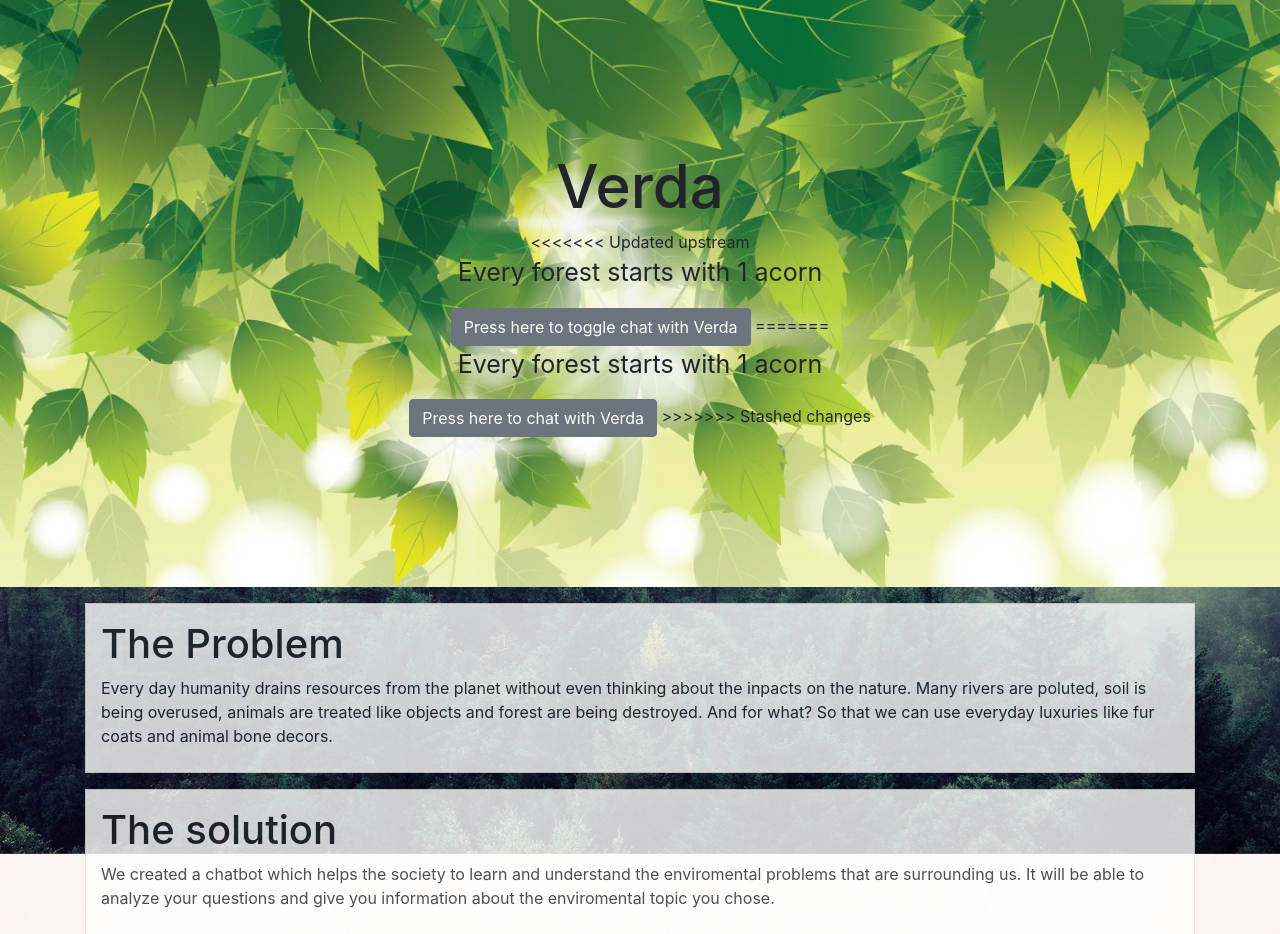
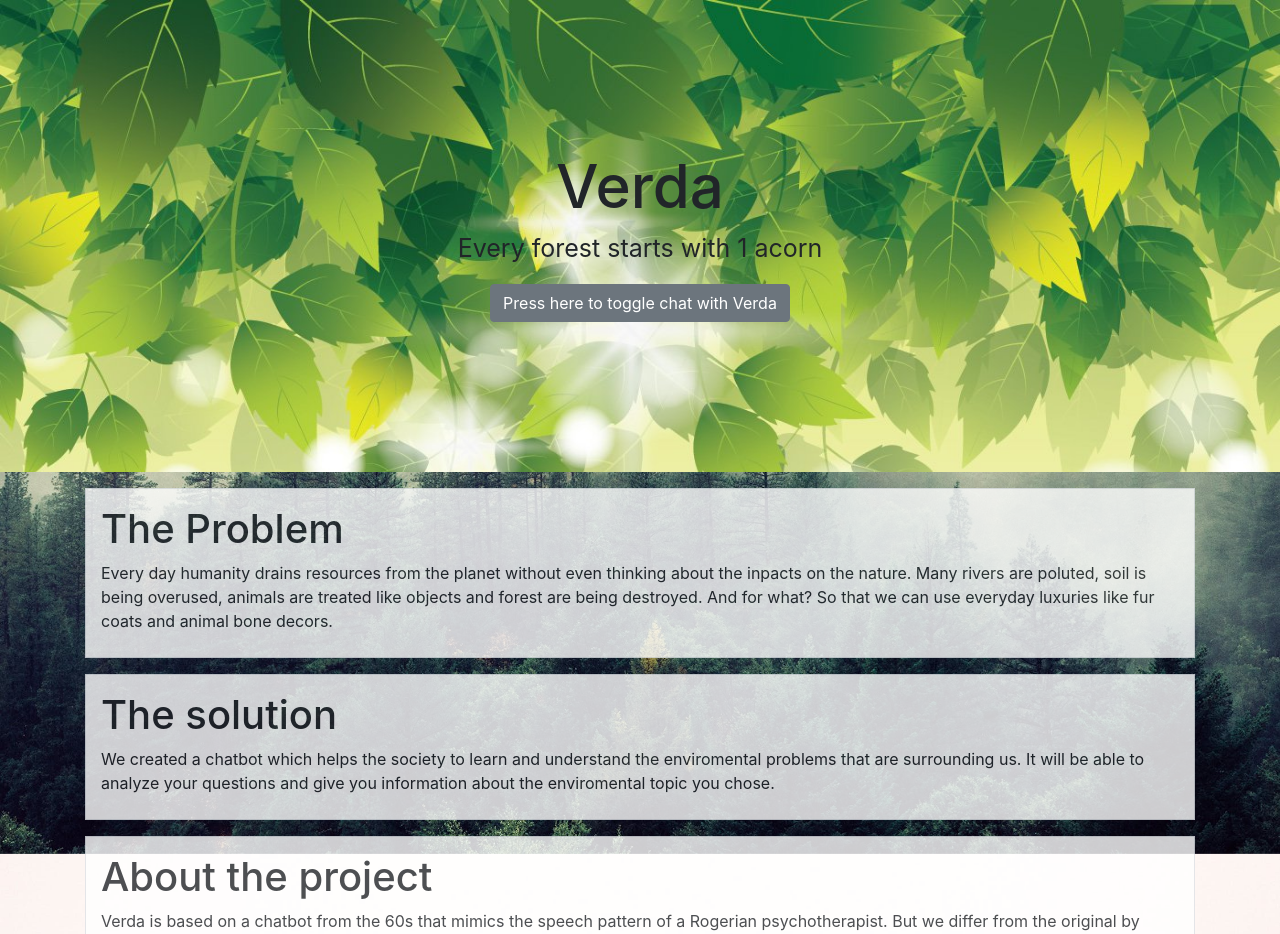
Before and after one commit to boki1/verda, a Flask app: page / in a window 1280 px wide. Shown: the top 934 px of the page. Run offline with Flask 2, Linux system fonts and the light colour scheme; some libraries are stand-ins or nearby versions.

Commit message:
lil changes

```diff
--- a/static/chat.js
+++ b/static/chat.js
@@ -1,7 +1,18 @@
 const socket = io.connect('http://' + document.domain + ':' + location.port);
 
 $(document).ready(function(){
+    let flag = true;
     $('#btnVerda').click( function() {
+        if (flag) {
+            flag = false;
+            $('div.row').hide();
+            // $('.header').animate({padding:'0 auto', position:'absolute, fixed', height:'100%', width:'100%'}, 'slow');
+
+        } else {
+            flag = true;
+            $('div.row').show();
+            // $('.header').animate({padding:'150px'}, 'fast');
+        }
         $('#chat_and_message').slideToggle();
         $('#quote').slideToggle();
     });
@@ -18,6 +29,7 @@ socket.on('connect', function() {
         }
     });
 })
+
 socket.on('print_message', function(message) {
     $('div#chat').append('<div><b>'+'You:'+'</b>'+message+'</div>')
 })
--- a/templates/homepage.html
+++ b/templates/homepage.html
@@ -21,7 +21,6 @@
 
     <div class="header">
       <h1>Verda</h1>
-<<<<<<< Updated upstream
       <p id="quote">Every forest starts with 1 acorn</p>
       <button id="btnVerda" type="button" class="btn btn-secondary">Press here to toggle chat with Verda</button>
       <div id="chat_and_message" style="display: none;">
@@ -30,13 +29,9 @@
           <label>
             Message: <input type="text" class="message"/>
           </label>
-          <input type="submit"/>
+          <input type="submit" value="Send"/>
         </form>
       </div>
-=======
-      <p>Every forest starts with 1 acorn</p>
-      <button id="btnVerda" type="button" class="btn btn-secondary">Press here to chat with Verda</button>
->>>>>>> Stashed changes
     </div>
 
     <div class="row">
```
